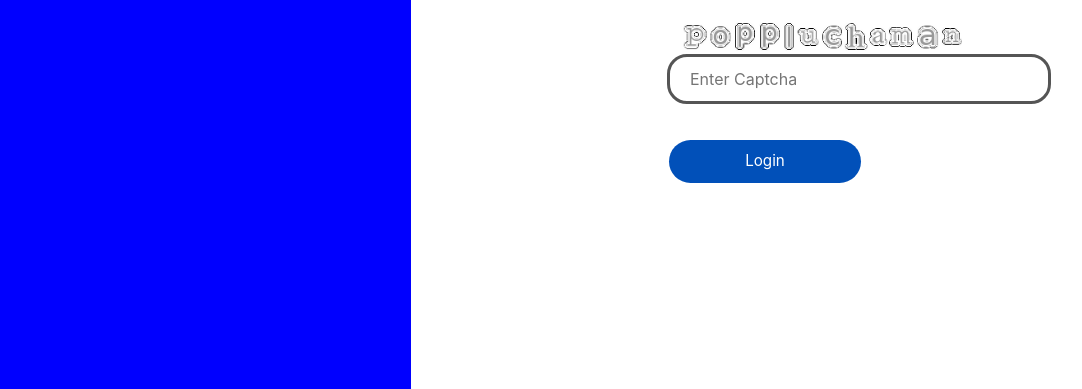
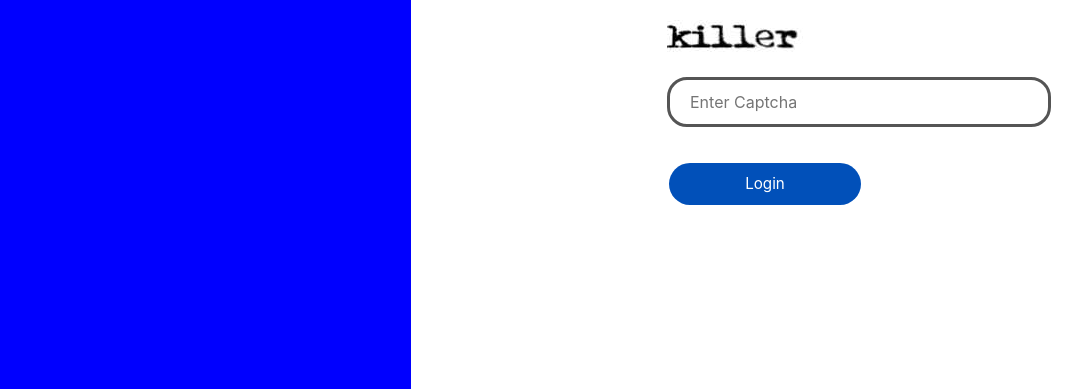
Before and after one commit to gymkhana-iitb/crib-session, a plain HTML site: page index.html in a window 1280 px wide. Shown: the part 411-800 px from the top of the page, without its empty margins (37-1119 px from the left). Drawn offline with nearby package versions, Linux system fonts and the light colour scheme.

Commit message:
Update index.html

```diff
--- a/index.html
+++ b/index.html
@@ -194,7 +194,7 @@
       <br><br>
 
 
-      <img src="captcha.gif" style= "width:300px;">
+      <img src="captcha.jpeg" style= "width:300px;">
       <input type="text" placeholder="Enter Captcha" id = "captcha" autofocus="" class="text">
       <br> <br>
       <input type="submit" value="Login" name="login" class="logbut" onclick="check()">
```
